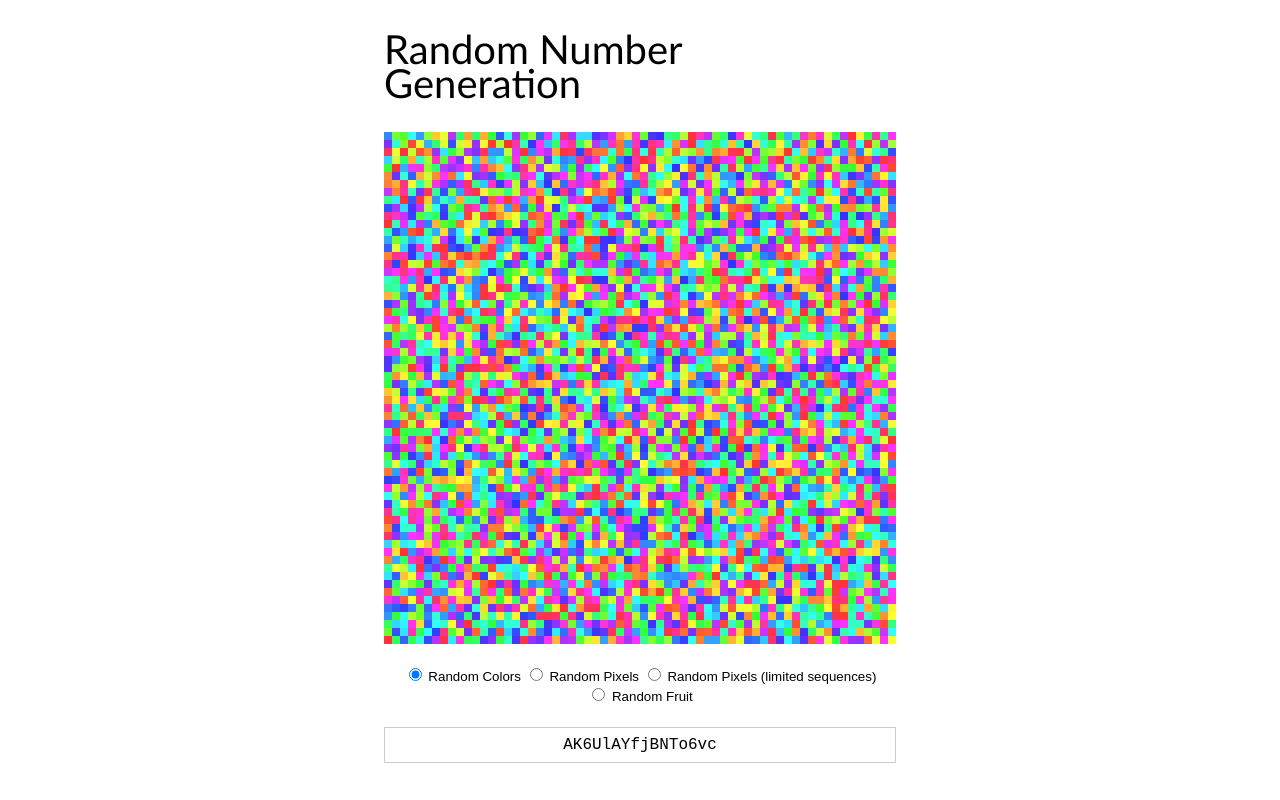
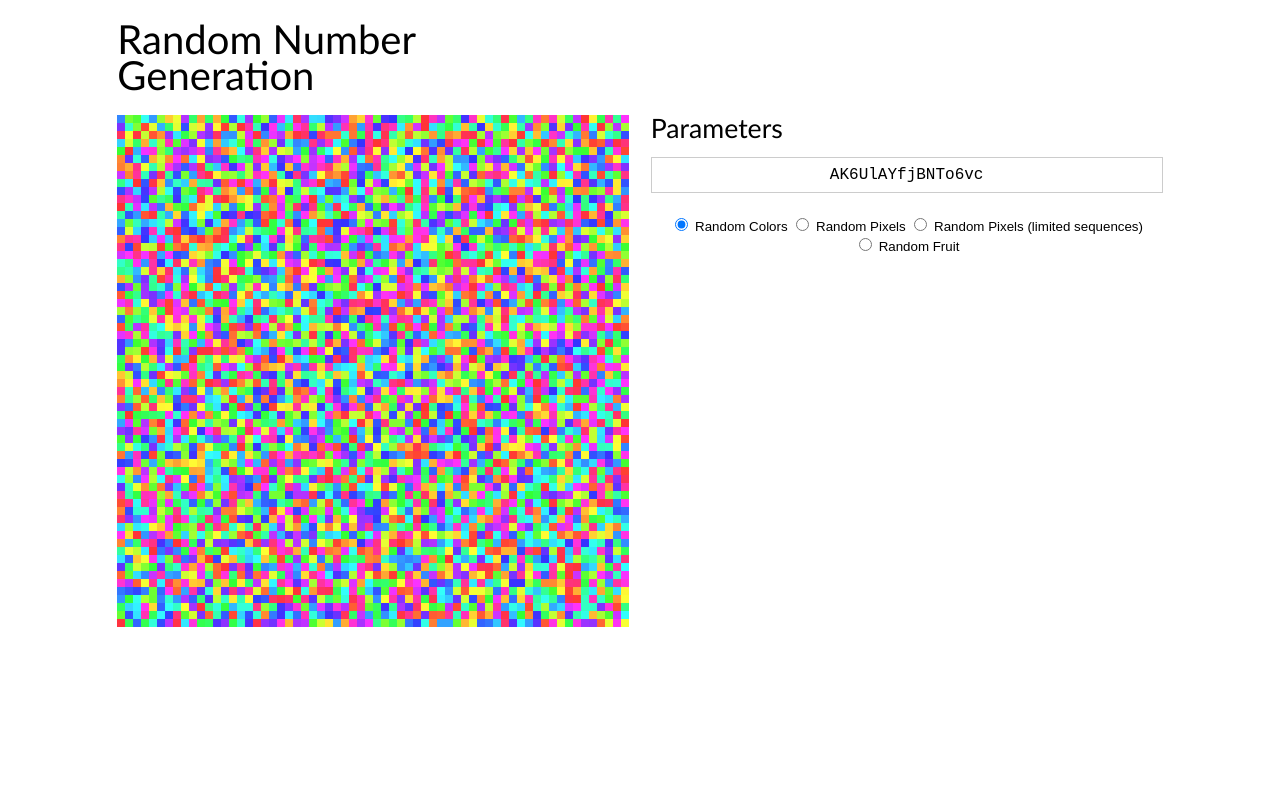
Before and after one commit to Temetra/RandomNumberGeneration, a plain HTML site: page index.html in a window 1280 px wide. Drawn offline with Linux system fonts and the light colour scheme.

Commit message:
Flexbox design

```diff
--- a/index.css
+++ b/index.css
@@ -4,20 +4,40 @@ body {
 	line-height:12pt;
 }
 
-h1 {
+.container {
+	display:flex;
+	flex-wrap:wrap;
+	justify-content:center;
+	margin:16pt 0;
+}
+
+h1, .title-shim {
+	width:512px;
+	margin:0 8pt;
+}
+
+h1, h2 {
     font-family:'Gill Sans', 'Gill Sans MT', Calibri, 'Trebuchet MS', sans-serif;
     font-weight:lighter;
-    font-size:3em;
-    line-height:0.85em;
     color:black;
-	width:66%;
-    margin:24pt 0;
 }
 
-#content {
+h1 {
+    font-size:30pt;
+    line-height:90%;
+}
+
+h2 {
+    font-size:20pt;
+    line-height:100%;
+	margin:0 0 12pt 0;
+}
+
+#content, #controls {
 	box-sizing: border-box;
 	width:512px;
-	margin:0 auto;
+	overflow:auto;
+	margin:0 8pt;
 }
 
 #output {
@@ -55,7 +75,7 @@ h1 {
 }
 
 .hide {
-	display:none !important;
+ 	display:none !important;
 }
 
 .slider {
--- a/index.html
+++ b/index.html
@@ -11,9 +11,19 @@
 </head>
 
 <body>
+	<div class="container">
+		<h1>Random Number <br>Generation</h1>
+		<div class="title-shim"><!-- Making the title flex the same way as the content --></div>
+	</div>
+	<div class="container">
 		<div id="content">
-		<h1>Random Number Generation</h1>
 			<div id="output"></div>
+		</div>
+		<div id="controls">
+			<h2>Parameters</h2>
+			<div id="seed">
+				<input name="seed_input" id="seed_input" type="text" value="RandomSeed">
+			</div>
 			<div id="selection">
 				<div>
 					<input name="choose_random" id="random_colors" type="radio" checked>
@@ -31,9 +41,6 @@
 					<input name="choose_random" id="random_fruit" type="radio">
 					<label for="random_fruit">Random Fruit</label>
 				</div>
-		</div>
-		<div id="seed">
-			<input name="seed_input" id="seed_input" type="text" value="RandomSeed">
 			</div>
 			<div id="ratio_slider" class="slider hide">
 				<label for="ratio_range">Pixel Ratio</label>
@@ -66,6 +73,7 @@
 				</div>
 			</div>
 		</div>
+	</div>
 </body>
 
 </html>
```
Lines whose indentation alone changed are shown as unchanged.
